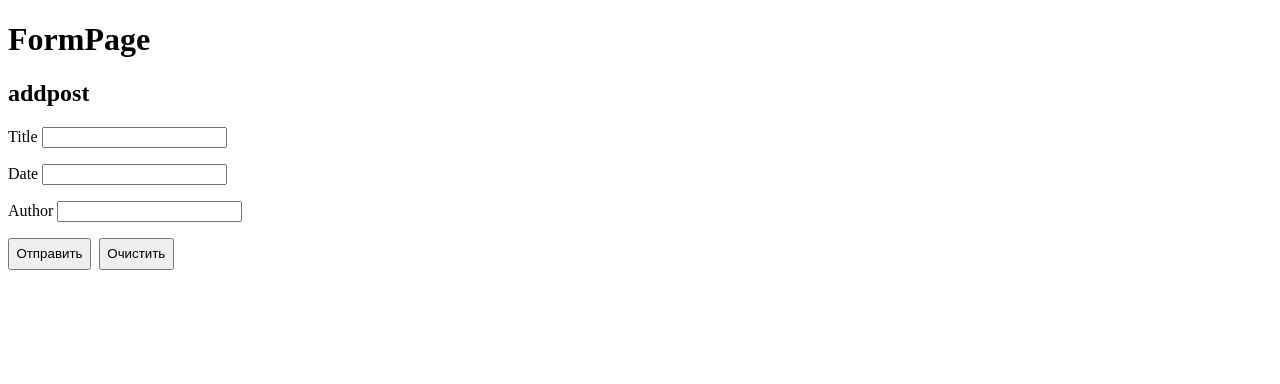
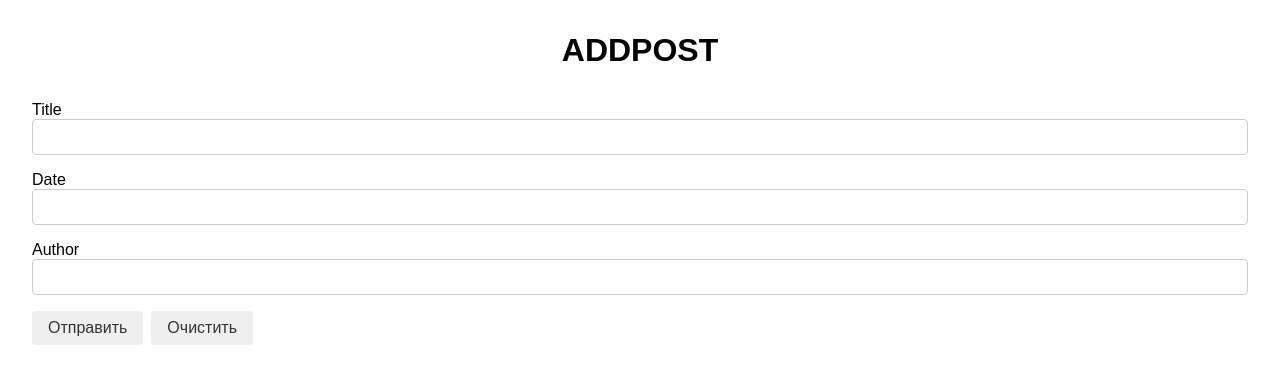
Before and after one commit to S0RGE/test-form-creator, a Vue app: page / in a window 1280 px wide. Shown: the top 384 px of the page. Built offline with nearby package versions, Linux system fonts and the light colour scheme.

Commit message:
add styles

```diff
--- a/src/App.vue
+++ b/src/App.vue
@@ -16,3 +16,20 @@ export default Vue.extend({
   },
 });
 </script>
+
+<style>
+* {
+  margin: 0;
+  padding: 0;
+  box-sizing: border-box;
+}
+
+body {
+  font-family: sans-serif;
+}
+
+h1 {
+  text-align: center;
+  text-transform: uppercase;
+}
+</style>
--- a/src/components/ui/CustomButton/index.vue
+++ b/src/components/ui/CustomButton/index.vue
@@ -1,5 +1,7 @@
 <template>
-  <input :type="type" :value="value" class="btn" :tabindex="tabIndex" />
+  <button @click="$emit('custom-click')" class="btn" :tabindex="tabIndex">
+    <slot />
+  </button>
 </template>
 
 <script lang="ts">
@@ -23,3 +25,19 @@ export default Vue.extend({
   },
 });
 </script>
+
+<style>
+.btn {
+  padding: 0.5rem 1rem;
+  border: none;
+  border-radius: 0.25rem;
+  color: #333;
+  font-size: 1rem;
+  cursor: pointer;
+  transition: background-color 0.3s ease;
+}
+
+.btn:hover {
+  background-color: #ccc;
+}
+</style>
--- a/src/components/ui/CustomCheckbox/index.vue
+++ b/src/components/ui/CustomCheckbox/index.vue
@@ -1,5 +1,5 @@
 <template>
-  <label>
+  <label class="checkbox-label">
     {{ label }}
     <input
       type="checkbox"
@@ -61,3 +61,33 @@ export default Vue.extend({
   },
 });
 </script>
+
+<style>
+input[type="checkbox"] {
+  margin-right: 0.5rem;
+}
+
+label.checkbox-label {
+  display: flex;
+  align-items: center;
+  margin-bottom: 0.5rem;
+}
+
+label.checkbox-label input {
+  flex-basis: 3rem;
+}
+
+input[type="checkbox"]:focus {
+  outline: none;
+}
+
+input[type="checkbox"]:disabled {
+  background-color: #e9ecef;
+  opacity: 1;
+}
+
+input[type="checkbox"]:checked {
+  background-color: #007bff;
+  border-color: #007bff;
+}
+</style>
--- a/src/components/ui/CustomInput/index.vue
+++ b/src/components/ui/CustomInput/index.vue
@@ -64,3 +64,28 @@ export default Vue.extend({
   },
 });
 </script>
+
+<style>
+input {
+  padding: 0.5rem;
+  border: 1px solid #ccc;
+  border-radius: 0.25rem;
+  font-size: 1rem;
+  width: 100%;
+}
+
+label {
+  display: block;
+  margin-bottom: 0.5rem;
+}
+
+input:focus {
+  outline: none;
+  border-color: #007bff;
+}
+
+input:disabled {
+  background-color: #e9ecef;
+  opacity: 1;
+}
+</style>
--- a/src/components/ui/CustomModal/index.vue
+++ b/src/components/ui/CustomModal/index.vue
@@ -1,9 +1,9 @@
 <template>
   <div class="modal">
     <div class="modal-info">
-      <h2>{{ title }}</h2>
-      <p>{{ message }}</p>
-      <button @click="$emit('close')">{{ buttonText }}</button>
+      <h2 class="modal-title">{{ title }}</h2>
+      <p class="modal-message">{{ message }}</p>
+      <CustomButton @click="$emit('close')">{{ buttonText }}</CustomButton>
     </div>
   </div>
 </template>
@@ -11,8 +11,13 @@
 <script lang="ts">
 import Vue from "vue";
 
+import CustomButton from "@/components/ui/CustomButton/index.vue";
+
 export default Vue.extend({
   name: "CustomModal",
+  components: {
+    CustomButton,
+  },
   props: {
     title: {
       type: String,
@@ -48,7 +53,21 @@ export default Vue.extend({
 
 .modal-info {
   background-color: #fff;
-  padding: 3rem;
+  padding: 1rem;
   border-radius: 0.5rem;
+
+  display: flex;
+  flex-direction: column;
+  justify-content: center;
+  gap: 2rem;
+}
+
+.modal-title {
+  font-size: 1.3rem;
+  font-weight: bold;
+}
+
+.modal-message {
+  font-size: 1.1rem;
 }
 </style>
--- a/src/components/ui/CustomSelect/index.vue
+++ b/src/components/ui/CustomSelect/index.vue
@@ -71,3 +71,36 @@ export default Vue.extend({
   },
 });
 </script>
+
+<style>
+select {
+  padding: 0.5rem;
+  border: 1px solid #ccc;
+  border-radius: 0.25rem;
+  font-size: 1rem;
+  width: 100%;
+}
+
+label {
+  display: block;
+  margin-bottom: 0.5rem;
+}
+
+select:focus {
+  outline: none;
+  border-color: #007bff;
+}
+
+select:disabled {
+  background-color: #e9ecef;
+  opacity: 1;
+}
+
+option {
+  padding: 0.5rem;
+}
+
+option:disabled {
+  color: #6c757d;
+}
+</style>
--- a/src/pages/CheckFormPage/index.vue
+++ b/src/pages/CheckFormPage/index.vue
@@ -1,10 +1,10 @@
 <template>
-  <div>
-    <h1>CheckFormPage</h1>
+  <div class="check-form-page">
+    <h1>Проверьте перед отправкой</h1>
     <div class="display-items">
       <div class="display-item" v-for="field in formFields" :key="field">
-        <span> {{ field }}: </span>
-        <span>
+        <span class="field-name"> {{ field }}: </span>
+        <span class="field-value">
           {{ mainForm[field] || "-" }}
         </span>
       </div>
@@ -95,15 +95,33 @@ export default Vue.extend({
 </script>
 
 <style>
+.check-form-page h1 {
+  margin: 2rem 0;
+}
+
 .display-items,
 .display-actions {
   max-width: 50%;
   margin: 0 auto;
 }
 
+.display-items {
+  display: flex;
+  flex-direction: column;
+  gap: 0.7rem;
+}
+
 .display-item {
   display: flex;
   justify-content: space-between;
+}
+
+.field-name {
+  font-weight: bold;
+}
+
+.field-value {
+  font-style: italic;
 }
 
 .display-actions {
--- a/src/pages/FormPage/index.vue
+++ b/src/pages/FormPage/index.vue
@@ -1,7 +1,6 @@
 <template>
-  <div>
-    <h1>FormPage</h1>
-    <h2>{{ formName }}</h2>
+  <div class="form-page">
+    <h1>{{ formName }}</h1>
     <form
       @submit.prevent="onFormSubmit"
       :id="formName"
@@ -23,8 +22,10 @@
         </div>
       </div>
       <div class="form-actions">
-        <button class="btn" type="submit">Отправить</button>
-        <button class="btn" @click.prevent="refreshForm">Очистить</button>
+        <CustomButton class="btn">Отправить</CustomButton>
+        <CustomButton class="btn" @click.native.prevent="refreshForm"
+          >Очистить</CustomButton
+        >
       </div>
     </form>
     <CustomModal v-if="haveNewForm" @close="onCloseModal" v-bind="modalData" />
@@ -33,7 +34,7 @@
 
 <script lang="ts">
 import Vue from "vue";
-import { IFormField, IFormButton } from "@/api/types";
+import { IFormField } from "@/api/types";
 import { nameToComponent } from "@/static";
 import CustomCheckbox from "@/components/ui/CustomCheckbox/index.vue";
 import CustomInput from "@/components/ui/CustomInput/index.vue";
@@ -62,7 +63,6 @@ export default Vue.extend({
   },
   data() {
     return {
-      formActions: [] as IFormButton[],
       nameToComponent: nameToComponent,
       mainForm: {} as { [key: string]: string },
       modalData: {
@@ -138,17 +138,18 @@ export default Vue.extend({
 </script>
 
 <style>
+.form-page {
+  margin-top: 2rem;
+}
+
 .main-form {
   display: flex;
   flex-direction: column;
+  padding: 2rem;
 }
 
 .form-item {
   margin-bottom: 1rem;
-}
-
-.btn {
-  padding: 0.4rem;
 }
 
 .form-actions {
--- a/src/store/index.ts
+++ b/src/store/index.ts
@@ -41,9 +41,9 @@ export default new Vuex.Store({
         return;
       }
 
-      setTimeout(async () => {
-        this.dispatch("getFormConfig");
-      }, 10000);
+      // setTimeout(async () => {
+      //   this.dispatch("getFormConfig");
+      // }, 10000);
 
       setDataToLocalStorage("mainConfig", formConfig);
       commit("setFormConfig", formConfig);
@@ -64,7 +64,6 @@ export default new Vuex.Store({
         return state.formConfig;
       }
       const config = getDataFromLocalStorage("mainConfig");
-      console.log("🚀 ~ currentFormConfig ~ config:", config);
       if (config) {
         state.formConfig = config as IForm;
         return state.formConfig;
```
